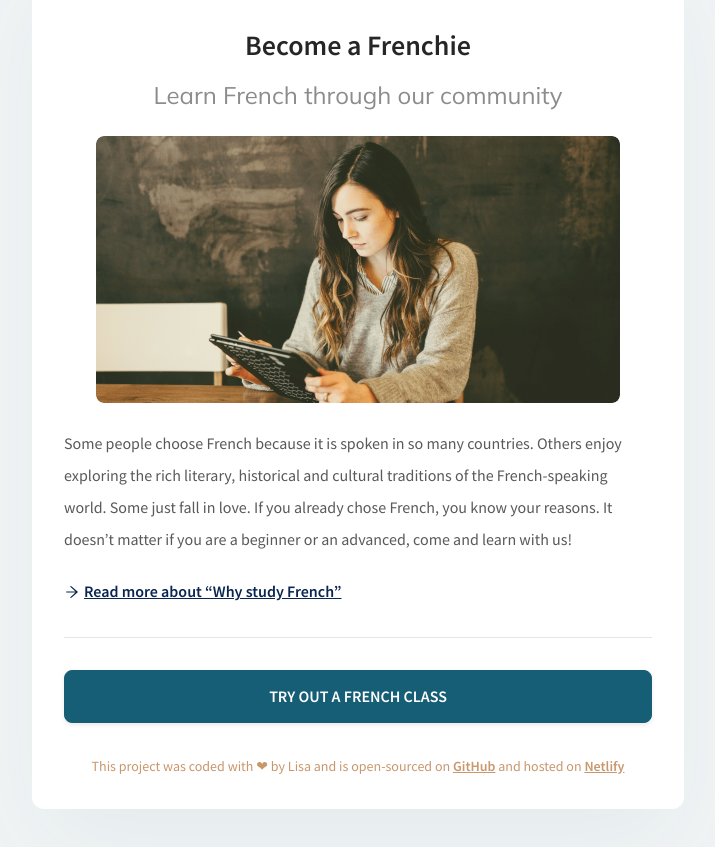
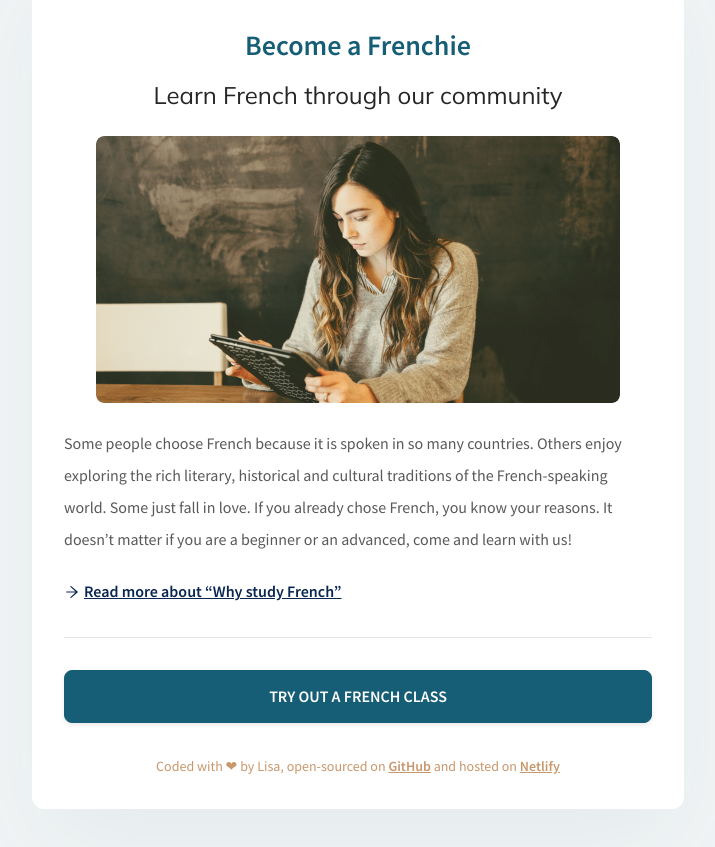
Before and after one commit to lizouskas/french-classes, a plain HTML site: page index.html in a window 1280 px wide. Shown: the part 149-996 px from the top of the page, without its empty margins (282-997 px from the left). Drawn offline with Linux system fonts and the light colour scheme.

Commit message:
color update

```diff
--- a/index.html
+++ b/index.html
@@ -43,7 +43,7 @@
         font-family: Source Sans Pro;
         font-weight: 600;
         line-height: 120%;
-        color: #262626;
+        color: #165E75;
         margin: 32px auto 16px auto;
         text-align: center;
       }
@@ -51,10 +51,10 @@
       .title-2 {
         font-size: 24px;
         font-family: Mulish;
-        font-weight: 200;
+        font-weight: 100;
         line-height: 140%;
         margin: 0px auto 24px auto;
-        color: #8c8c8c;
+        color: #262626;
         text-align: center;
       }
 
@@ -175,7 +175,7 @@
 
       <button class="button-primary">Try out a French class</button>
 
-      <div class="signature"> This project was coded with ❤ by Lisa and is open-sourced on <a href="https://github.com/lizouskas/french-classes">GitHub</a> and hosted on <a href=https://french-classes-frenchies.netlify.app>Netlify</a></div>
+      <div class="signature">Coded with ❤ by Lisa, open-sourced on <a href="https://github.com/lizouskas/french-classes">GitHub</a> and hosted on <a href=https://french-classes-frenchies.netlify.app>Netlify</a></div>
     </div>
     <script>
       function courseRegistration() {
```
